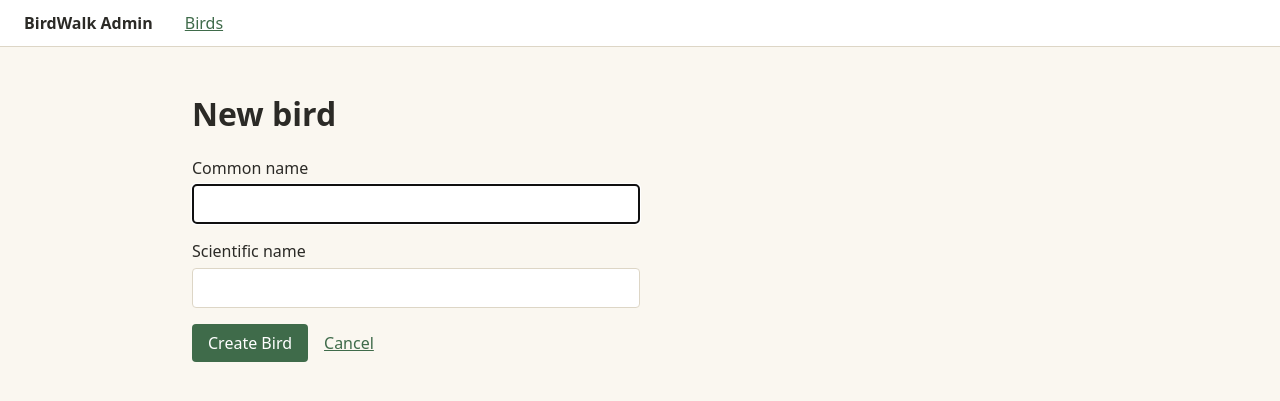
After one commit to jwworth/birdwalk-v2, a Rails app: page /admin/birds/new in a window 1280 px wide. The commit adds this page. Shown: the top 401 px of the page. Run offline with Rails 7, Linux system fonts and the light colour scheme.

Commit message:
Add birds CRUD

```diff
--- /dev/null
+++ b/app/assets/stylesheets/admin.css
@@ -0,0 +1,133 @@
+:root {
+  --ink: #2b2a26;
+  --muted: #6b675d;
+  --paper: #faf7f0;
+  --line: #ddd6c6;
+  --accent: #3f6b4a;
+  --danger: #a23b2a;
+  font-family: system-ui, sans-serif;
+  color: var(--ink);
+  background: var(--paper);
+}
+
+body {
+  margin: 0;
+}
+
+a {
+  color: var(--accent);
+}
+
+.admin-header {
+  display: flex;
+  align-items: center;
+  gap: 2rem;
+  padding: 0.75rem 1.5rem;
+  border-bottom: 1px solid var(--line);
+  background: #fff;
+}
+
+.admin-brand {
+  font-weight: 600;
+  color: var(--ink);
+  text-decoration: none;
+}
+
+.admin-main {
+  max-width: 56rem;
+  margin: 0 auto;
+  padding: 1.5rem;
+}
+
+.page-heading {
+  display: flex;
+  align-items: center;
+  justify-content: space-between;
+}
+
+.notice {
+  padding: 0.75rem 1rem;
+  border-left: 4px solid var(--accent);
+  background: #eef3ec;
+}
+
+.errors {
+  padding: 0.75rem 1rem;
+  border-left: 4px solid var(--danger);
+  background: #f8ecea;
+}
+
+table {
+  width: 100%;
+  border-collapse: collapse;
+  background: #fff;
+}
+
+th,
+td {
+  padding: 0.6rem 0.75rem;
+  border-bottom: 1px solid var(--line);
+  text-align: left;
+}
+
+th {
+  color: var(--muted);
+  font-weight: 500;
+}
+
+.actions {
+  display: flex;
+  gap: 1rem;
+  justify-content: flex-end;
+}
+
+.actions form {
+  margin: 0;
+}
+
+.field {
+  display: flex;
+  flex-direction: column;
+  gap: 0.35rem;
+  margin-bottom: 1rem;
+  max-width: 28rem;
+}
+
+.field input {
+  padding: 0.5rem;
+  border: 1px solid var(--line);
+  border-radius: 4px;
+  font: inherit;
+}
+
+.form-actions {
+  display: flex;
+  align-items: center;
+  gap: 1rem;
+}
+
+.button {
+  display: inline-block;
+  padding: 0.5rem 1rem;
+  border: 0;
+  border-radius: 4px;
+  background: var(--accent);
+  color: #fff;
+  font: inherit;
+  text-decoration: none;
+  cursor: pointer;
+}
+
+.button-link {
+  padding: 0;
+  border: 0;
+  background: none;
+  color: var(--accent);
+  font: inherit;
+  text-decoration: underline;
+  cursor: pointer;
+}
+
+.danger {
+  color: var(--danger);
+}
--- /dev/null
+++ b/app/controllers/admin/base_controller.rb
@@ -0,0 +1,27 @@
+module Admin
+  class BaseController < ApplicationController
+    layout "admin"
+
+    before_action :authenticate_admin
+
+    private
+
+    def authenticate_admin
+      username, password = admin_credentials
+
+      authenticate_or_request_with_http_basic("BirdWalk Admin") do |given_username, given_password|
+        ActiveSupport::SecurityUtils.secure_compare(given_username, username) &
+          ActiveSupport::SecurityUtils.secure_compare(given_password, password)
+      end
+    end
+
+    # Development and test fall back to admin/password; production must set both variables.
+    def admin_credentials
+      if Rails.env.local?
+        [ ENV.fetch("ADMIN_USERNAME", "admin"), ENV.fetch("ADMIN_PASSWORD", "password") ]
+      else
+        [ ENV.fetch("ADMIN_USERNAME"), ENV.fetch("ADMIN_PASSWORD") ]
+      end
+    end
+  end
+end
--- /dev/null
+++ b/app/controllers/admin/birds_controller.rb
@@ -0,0 +1,49 @@
+module Admin
+  class BirdsController < BaseController
+    before_action :set_bird, only: %i[edit update destroy]
+
+    def index
+      @birds = Bird.order(:common_name)
+    end
+
+    def new
+      @bird = Bird.new
+    end
+
+    def create
+      @bird = Bird.new(bird_params)
+
+      if @bird.save
+        redirect_to admin_birds_path, notice: "#{@bird.common_name} was added."
+      else
+        render :new, status: :unprocessable_content
+      end
+    end
+
+    def edit
+    end
+
+    def update
+      if @bird.update(bird_params)
+        redirect_to admin_birds_path, notice: "#{@bird.common_name} was updated."
+      else
+        render :edit, status: :unprocessable_content
+      end
+    end
+
+    def destroy
+      @bird.destroy!
+      redirect_to admin_birds_path, notice: "#{@bird.common_name} was deleted.", status: :see_other
+    end
+
+    private
+
+    def set_bird
+      @bird = Bird.find(params.expect(:id))
+    end
+
+    def bird_params
+      params.expect(bird: [ :common_name, :scientific_name ])
+    end
+  end
+end
--- /dev/null
+++ b/app/models/bird.rb
@@ -0,0 +1,6 @@
+class Bird < ApplicationRecord
+  normalizes :common_name, :scientific_name, with: ->(name) { name.squish }
+
+  validates :common_name, presence: true, uniqueness: { case_sensitive: false }
+  validates :scientific_name, presence: true, uniqueness: { case_sensitive: false }
+end
--- /dev/null
+++ b/app/views/admin/birds/_form.html.erb
@@ -0,0 +1,27 @@
+<%= form_with model: [ :admin, bird ] do |form| %>
+  <% if bird.errors.any? %>
+    <div class="errors">
+      <p><%= pluralize(bird.errors.count, "error") %> prevented this bird from being saved:</p>
+      <ul>
+        <% bird.errors.full_messages.each do |message| %>
+          <li><%= message %></li>
+        <% end %>
+      </ul>
+    </div>
+  <% end %>
+
+  <div class="field">
+    <%= form.label :common_name %>
+    <%= form.text_field :common_name, required: true, autofocus: true %>
+  </div>
+
+  <div class="field">
+    <%= form.label :scientific_name %>
+    <%= form.text_field :scientific_name, required: true %>
+  </div>
+
+  <div class="form-actions">
+    <%= form.submit class: "button" %>
+    <%= link_to "Cancel", admin_birds_path %>
+  </div>
+<% end %>
--- /dev/null
+++ b/app/views/admin/birds/edit.html.erb
@@ -0,0 +1,5 @@
+<% content_for :title, "Edit bird" %>
+
+<h1>Edit bird</h1>
+
+<%= render "form", bird: @bird %>
--- /dev/null
+++ b/app/views/admin/birds/new.html.erb
@@ -0,0 +1,5 @@
+<% content_for :title, "New bird" %>
+
+<h1>New bird</h1>
+
+<%= render "form", bird: @bird %>
--- /dev/null
+++ b/app/views/layouts/admin.html.erb
@@ -0,0 +1,29 @@
+<!DOCTYPE html>
+<html>
+  <head>
+    <title><%= content_for(:title) || "Admin" %> · BirdWalk</title>
+    <meta name="viewport" content="width=device-width,initial-scale=1">
+    <meta name="robots" content="noindex">
+    <%= csrf_meta_tags %>
+    <%= csp_meta_tag %>
+    <link rel="icon" href="/icon.svg" type="image/svg+xml">
+    <%= stylesheet_link_tag "admin" %>
+  </head>
+
+  <body>
+    <header class="admin-header">
+      <%= link_to "BirdWalk Admin", admin_root_path, class: "admin-brand" %>
+      <nav>
+        <%= link_to "Birds", admin_birds_path %>
+      </nav>
+    </header>
+
+    <main class="admin-main">
+      <% if notice %>
+        <p class="notice"><%= notice %></p>
+      <% end %>
+
+      <%= yield %>
+    </main>
+  </body>
+</html>
--- a/app/views/layouts/application.html.erb
+++ b/app/views/layouts/application.html.erb
@@ -18,8 +18,7 @@
     <link rel="icon" href="/icon.svg" type="image/svg+xml">
     <link rel="apple-touch-icon" href="/icon.png">
 
-    <%# Includes all stylesheet files in app/assets/stylesheets %>
-    <%= stylesheet_link_tag :app %>
+    <%= stylesheet_link_tag "application" %>
   </head>
 
   <body>
--- a/config/routes.rb
+++ b/config/routes.rb
@@ -9,5 +9,10 @@ Rails.application.routes.draw do
   # get "manifest" => "rails/pwa#manifest", as: :pwa_manifest
   # get "service-worker" => "rails/pwa#service_worker", as: :pwa_service_worker
 
+  namespace :admin do
+    root to: redirect("/admin/birds")
+    resources :birds, except: :show
+  end
+
   root "game#show"
 end
```
Also changed, not shown: app/views/admin/birds/index.html.erb (added, +34 -0 lines), db/migrate/20261120175451_create_birds.rb (added, +13 -0 lines), test/controllers/admin/birds_controller_test.rb (added, +73 -0 lines), test/fixtures/birds.yml (added, +7 -0 lines), test/models/bird_test.rb (added, +44 -0 lines), README.md, db/schema.rb (added).
